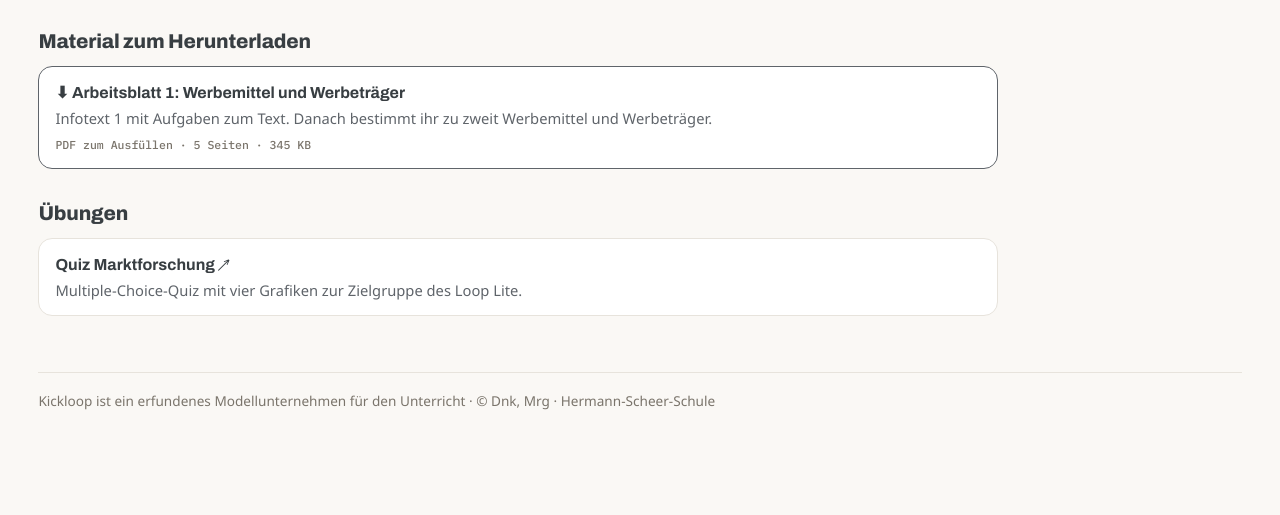
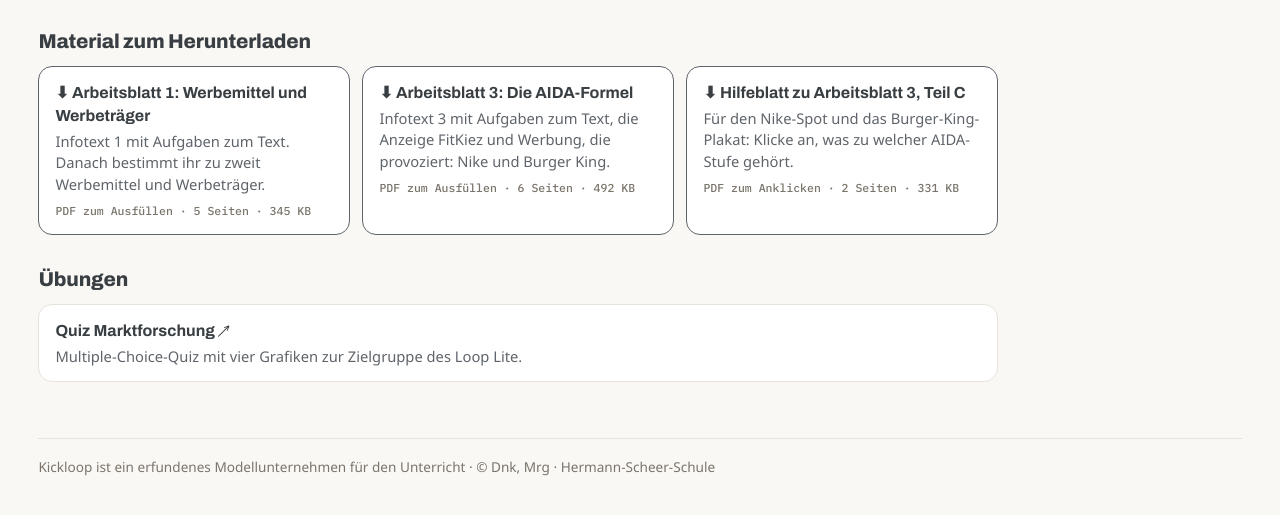
Before and after one commit to KMrg1390/Kickloop, a plain HTML site: page lf2/marketing.html in a window 1280 px wide. Shown: the part 249-764 px from the top of the page. Drawn offline with Linux system fonts and the light colour scheme; a web font is replaced by a local one.

Commit message:
LF 2 Marketing: Arbeitsblatt 3 AIDA-Formel und Hilfeblatt zu Teil C als Download
Co-Authored-By: Claude Opus 5.5 <noreply@anthropic.com>

```diff
--- a/lf2/marketing.html
+++ b/lf2/marketing.html
@@ -16,6 +16,8 @@
   <h2>Material zum Herunterladen</h2>
   <div class="ulist">
     <a class="ucard dl" href="/lf2/dateien/Kickloop_Werbemittel_und_Werbetraeger.pdf" download><b>⬇ Arbeitsblatt 1: Werbemittel und Werbeträger</b><span>Infotext 1 mit Aufgaben zum Text. Danach bestimmt ihr zu zweit Werbemittel und Werbeträger.</span><span class="meta">PDF zum Ausfüllen · 5 Seiten · 345 KB</span></a>
+    <a class="ucard dl" href="/lf2/dateien/Kickloop_AIDA_Formel.pdf" download><b>⬇ Arbeitsblatt 3: Die AIDA-Formel</b><span>Infotext 3 mit Aufgaben zum Text, die Anzeige FitKiez und Werbung, die provoziert: Nike und Burger King.</span><span class="meta">PDF zum Ausfüllen · 6 Seiten · 492 KB</span></a>
+    <a class="ucard dl" href="/lf2/dateien/Kickloop_AIDA_Hilfeblatt_Teil_C.pdf" download><b>⬇ Hilfeblatt zu Arbeitsblatt 3, Teil C</b><span>Für den Nike-Spot und das Burger-King-Plakat: Klicke an, was zu welcher AIDA-Stufe gehört.</span><span class="meta">PDF zum Anklicken · 2 Seiten · 331 KB</span></a>
   </div>
   <h2>Übungen</h2>
   <div class="ulist">
```
Also changed, not shown: 2 other files.
